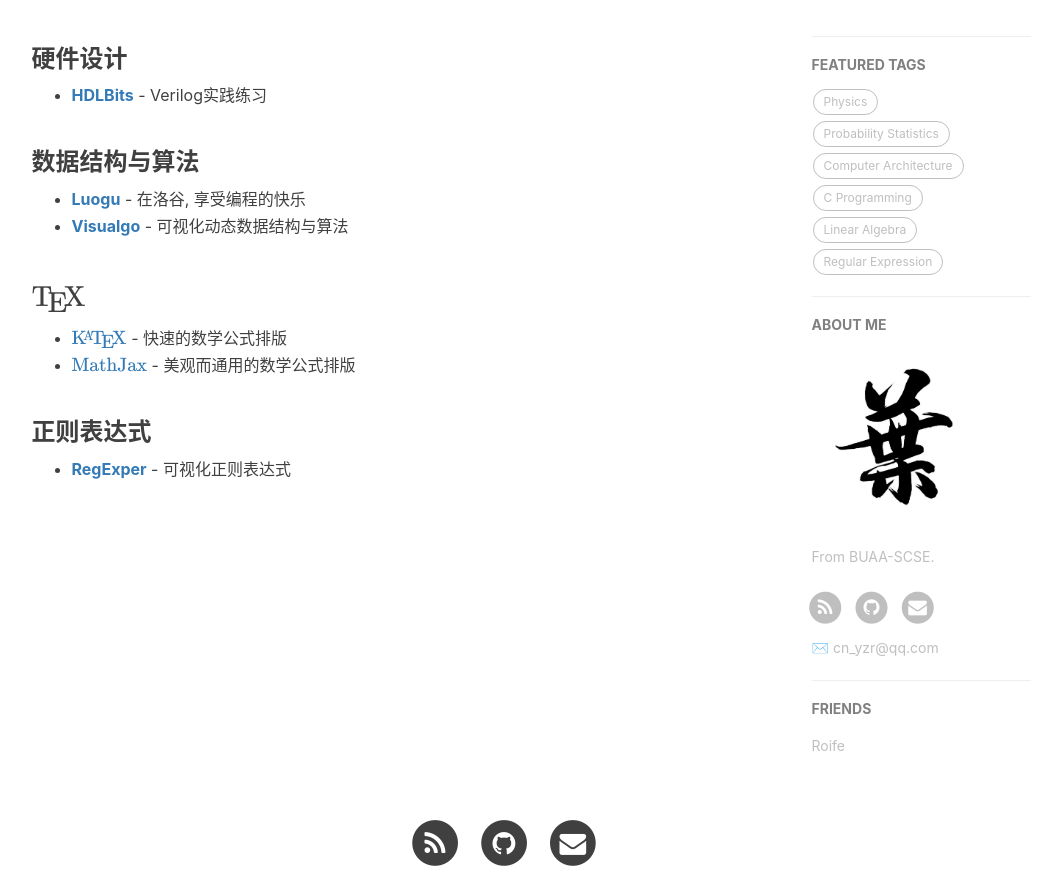
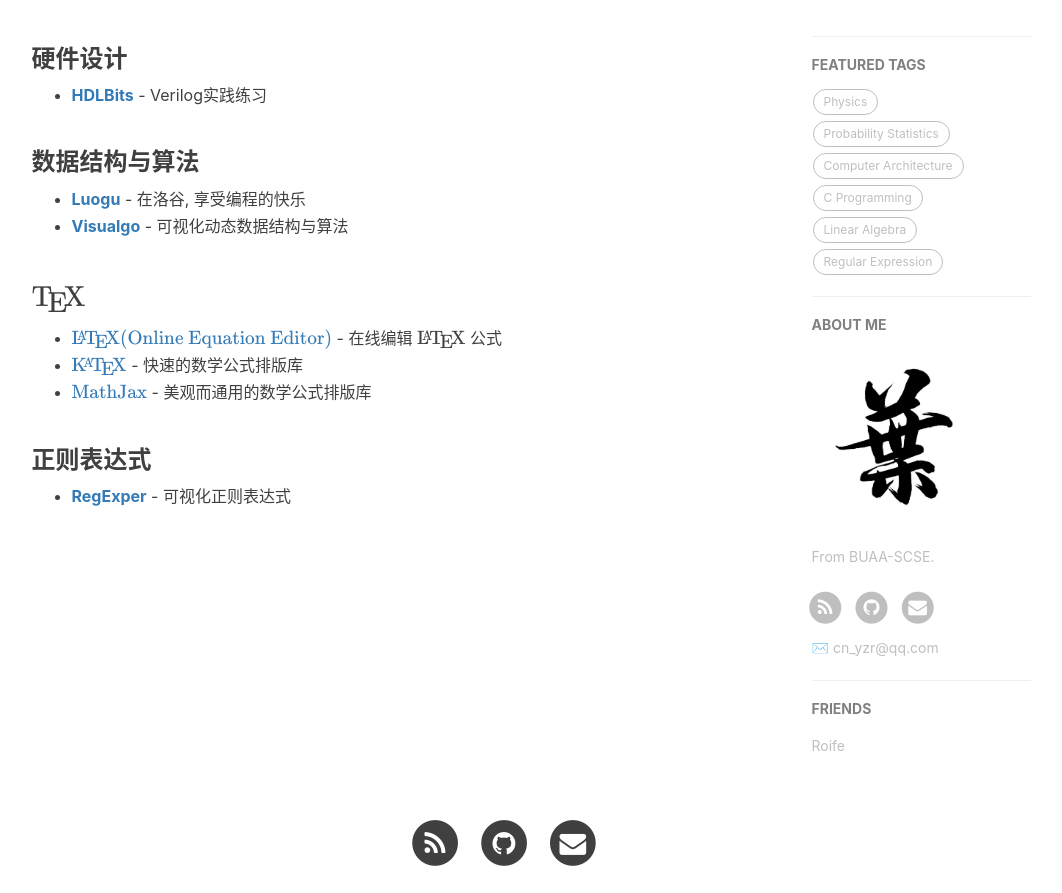
Before and after one commit to Coekjan/coekjan.github.io, a Jekyll site: the page built from 1-resources.html, in a window 1280 px wide, cut to the strip 422-1315 px from the top of the page. Shown: the whole strip, without its empty margins (136-1198 px from the left). Built offline with Jekyll 4.4.1, drawn with Linux system fonts in a browser that asks for light colours; nearby versions of some CDN libraries; comment, search, counter and statistics services are not loaded.

Commit message:
Update zh.md

```diff
--- a/_includes/resources/zh.md
+++ b/_includes/resources/zh.md
@@ -9,8 +9,9 @@
 
 ### $\TeX$
 
-* [$\KaTeX$](https://katex.org/) - 快速的数学公式排版
-* [$\rm{MathJax}$](https://www.mathjax.org/) - 美观而通用的数学公式排版
+* [$\LaTeX\text{(Online Equation Editor)}$](https://latex.codecogs.com/eqneditor/editor.php) - 在线编辑 $\LaTeX$ 公式
+* [$\KaTeX$](https://katex.org/) - 快速的数学公式排版库
+* [$\rm{MathJax}$](https://www.mathjax.org/) - 美观而通用的数学公式排版库
 
 ### 正则表达式
 
```
